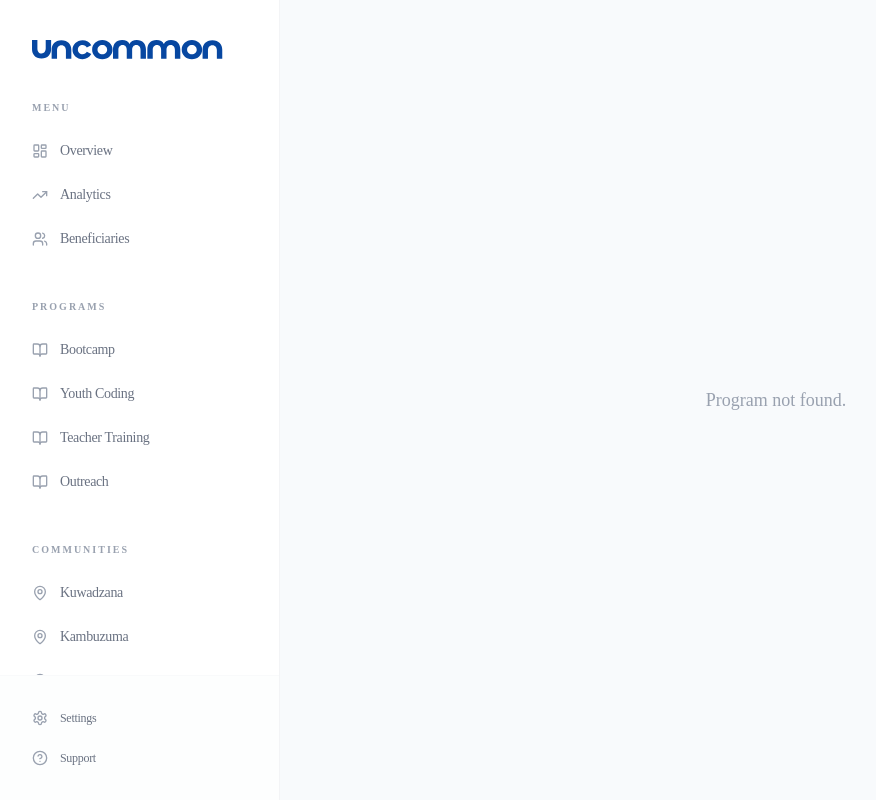
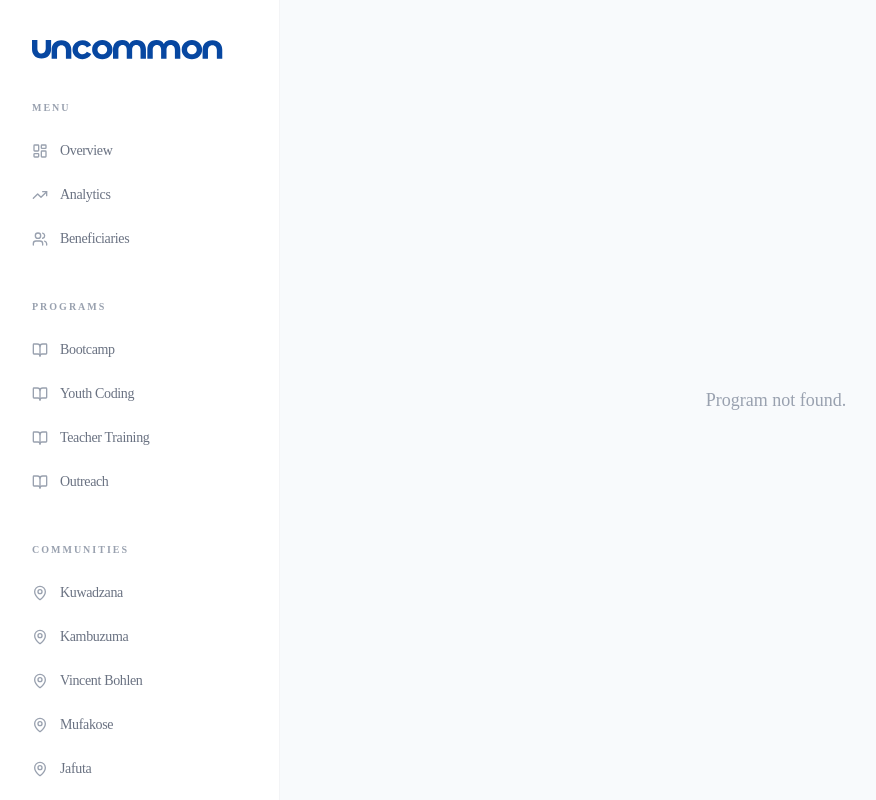
Before and after one commit to BeyondMedia01/redesign-stats-dashboard, a React (Vite) app: page /programs/1 in a window 1280 px wide. Shown: the whole page, without its empty margins (8-884 px from the left). Built offline with nearby package versions, Linux system fonts and the light colour scheme; a web font is replaced by a local one.

Commit message:
feat: remove Settings and Support from sidebar
Dashboard is external-facing — internal nav items removed.

Co-Authored-By: Claude Sonnet 4.6 <noreply@anthropic.com>

```diff
--- a/src/app/components/Sidebar.tsx
+++ b/src/app/components/Sidebar.tsx
@@ -3,8 +3,6 @@ import {
   LayoutDashboard,
   BookOpen,
   MapPin,
-  Settings,
-  HelpCircle,
   TrendingUp,
   Users
 } from 'lucide-react';
@@ -115,21 +113,6 @@ export function Sidebar() {
         </div>
       </nav>
 
-      {/* Footer Nav */}
-      <div className="p-6 border-t border-gray-50 bg-gray-50/30">
-        <div className="space-y-1">
-          <NavItem
-            icon={<Settings className="w-4 h-4" />}
-            label="Settings"
-            small
-          />
-          <NavItem
-            icon={<HelpCircle className="w-4 h-4" />}
-            label="Support"
-            small
-          />
-        </div>
-      </div>
     </aside>
   );
 }
```
